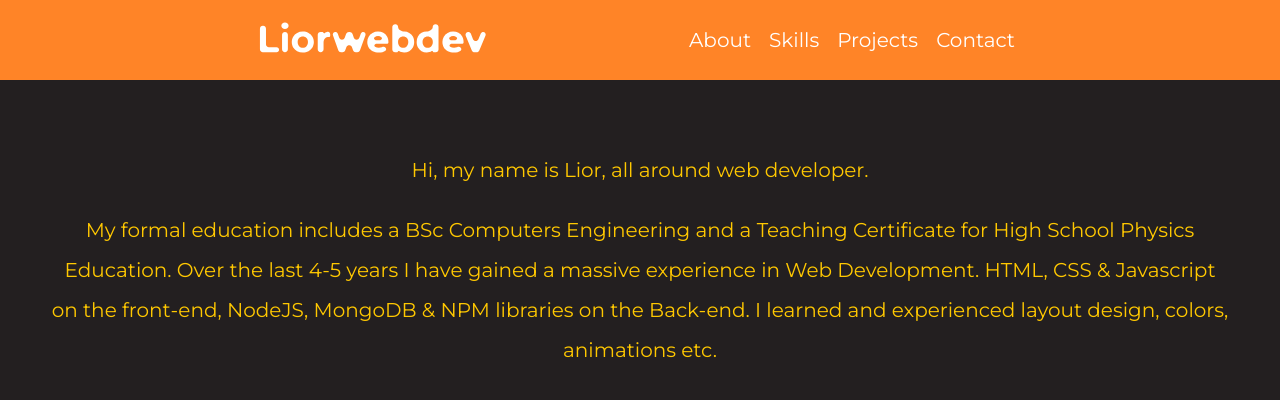
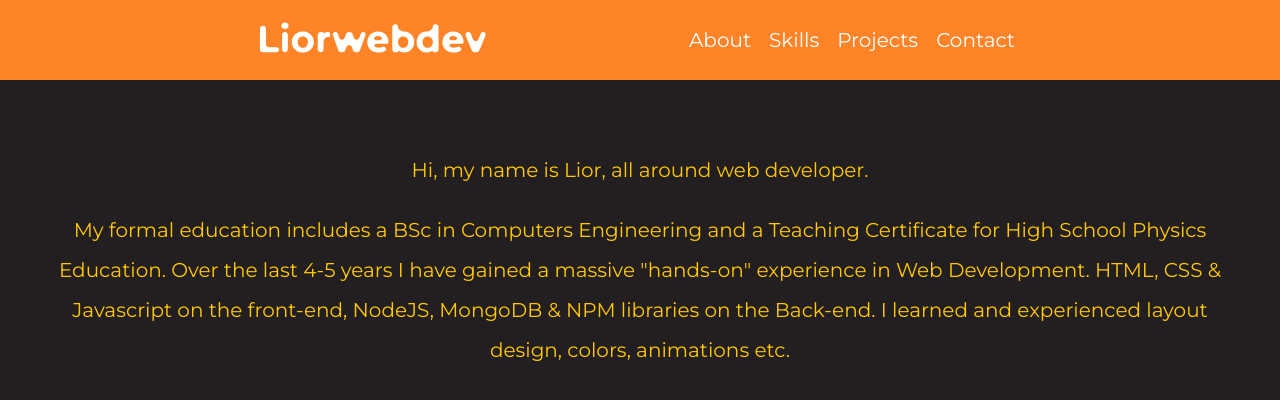
Before and after one commit to sleepeels/liorwebdev, a React (Create React App) app: page /about in a window 1280 px wide. Shown: the top 400 px of the page. Built offline with nearby package versions, Linux system fonts and the light colour scheme.

Commit message:
fix content spelling

```diff
--- a/src/components/About.js
+++ b/src/components/About.js
@@ -5,12 +5,12 @@ const About = () => {
     <section id="about">
       <p>Hi, my name is Lior, all around web developer.</p>
       <p>
-        My formal education includes a BSc Computers Engineering and a Teaching
-        Certificate for High School Physics Education. Over the last 4-5 years I
-        have gained a massive experience in Web Development. HTML, CSS &
-        Javascript on the front-end, NodeJS, MongoDB & NPM libraries on the
-        Back-end. I learned and experienced layout design, colors, animations
-        etc.
+        My formal education includes a BSc in Computers Engineering and a
+        Teaching Certificate for High School Physics Education. Over the last
+        4-5 years I have gained a massive "hands-on" experience in Web
+        Development. HTML, CSS & Javascript on the front-end, NodeJS, MongoDB &
+        NPM libraries on the Back-end. I learned and experienced layout design,
+        colors, animations etc.
       </p>
       <p></p>
       <p></p>
```
